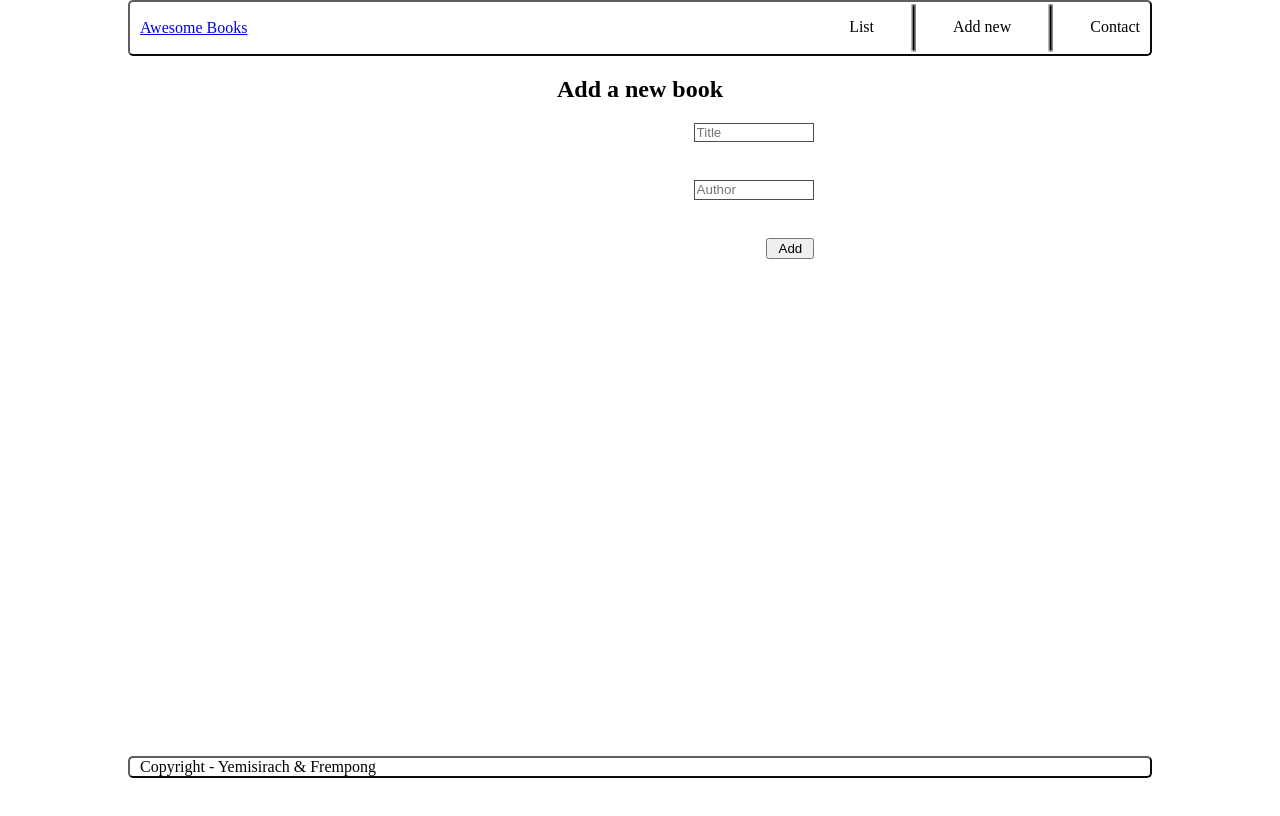
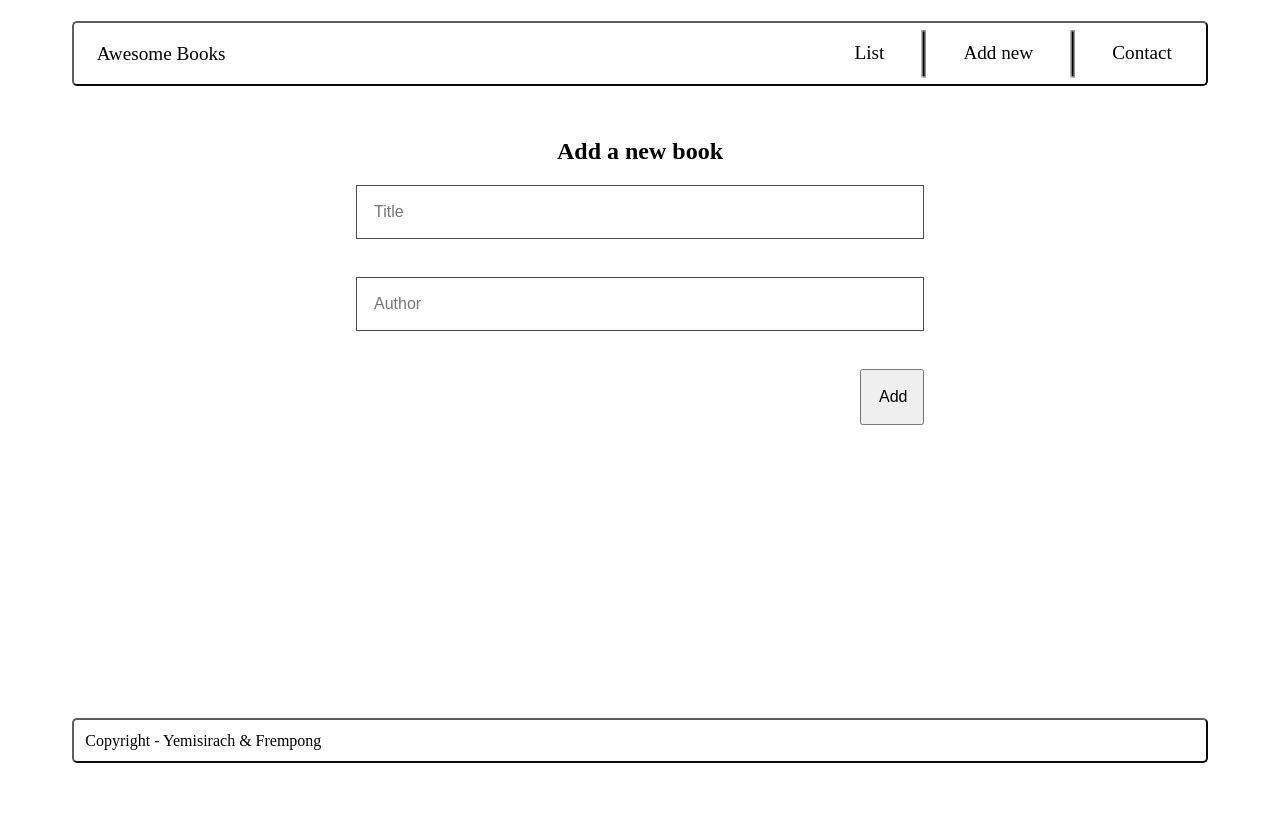
Before and after one commit to Yemisirach/Awesome_books, a website: page index.html in a window 1280 px wide. Both pictures are taken after a click on the item "Add new". Drawn offline with Linux system fonts and the light colour scheme.

Commit message:
Update style.css to suit wireframe design

```diff
--- a/styles.css
+++ b/styles.css
@@ -1,20 +1,18 @@
 body {
-  max-width: 80%;
-  margin: 0 auto;
+  padding: 1% 5%;
+  height: 100vh;
 }
 
 .form-div,
-.header-wraper,
 h2 {
   display: flex;
   justify-content: center;
 }
 
 .add-book-form {
-  margin-right: 1.6rem;
   display: flex;
   flex-direction: column;
-  width: 30%;
+  width: 100%;
 }
 
 .books-container {
@@ -38,12 +36,10 @@ h2 {
 }
 
 #add-button {
-  width: 3rem;
+  width: 4rem;
   align-self: flex-end;
-}
-
-hr {
-  width: 3%;
+  padding: 3%;
+  font-size: 1rem;
 }
 
 .Books:nth-child(odd) {
@@ -51,15 +47,14 @@ hr {
 }
 
 .add-book-form input {
-  padding: 1%;
+  padding: 3%;
   border: 1px solid rgb(77, 77, 77);
+  font-size: 1rem;
 }
 
-/* *****? */
 main {
   width: 50%;
-  min-height: calc(100vh - 140px);
-  max-width: 400px;
+  height: 70%;
   margin: 0 auto;
 }
 
@@ -67,6 +62,13 @@ nav {
   display: flex;
   justify-content: space-between;
   align-items: center;
+  padding: 0% 3% 0% 2%;
+  font-size: 1.2rem;
+}
+
+.nav-logo-frame {
+  text-decoration: none;
+  color: black;
 }
 
 nav ul {
@@ -92,15 +94,17 @@ hr {
   background-color: black;
 }
 
+.date {
+  display: flex;
+  justify-content: end;
+  padding: 0% 1% 0% 0%;
+}
+
 form {
   display: flex;
   flex-direction: column;
   gap: 10px;
   margin: 0 auto;
-}
-
-form input {
-  padding: 5px;
 }
 
 form div {
@@ -129,13 +133,13 @@ li {
   cursor: pointer;
 }
 
-nav,
-footer {
-  position: relative;
-  padding: 0 10px;
+pre {
+  margin: 0% 0% 0% 10%;
+  font-size: 1rem;
 }
 
 footer {
+  padding: 1%;
   margin: 20px 0 5px 0;
 }
 
```
